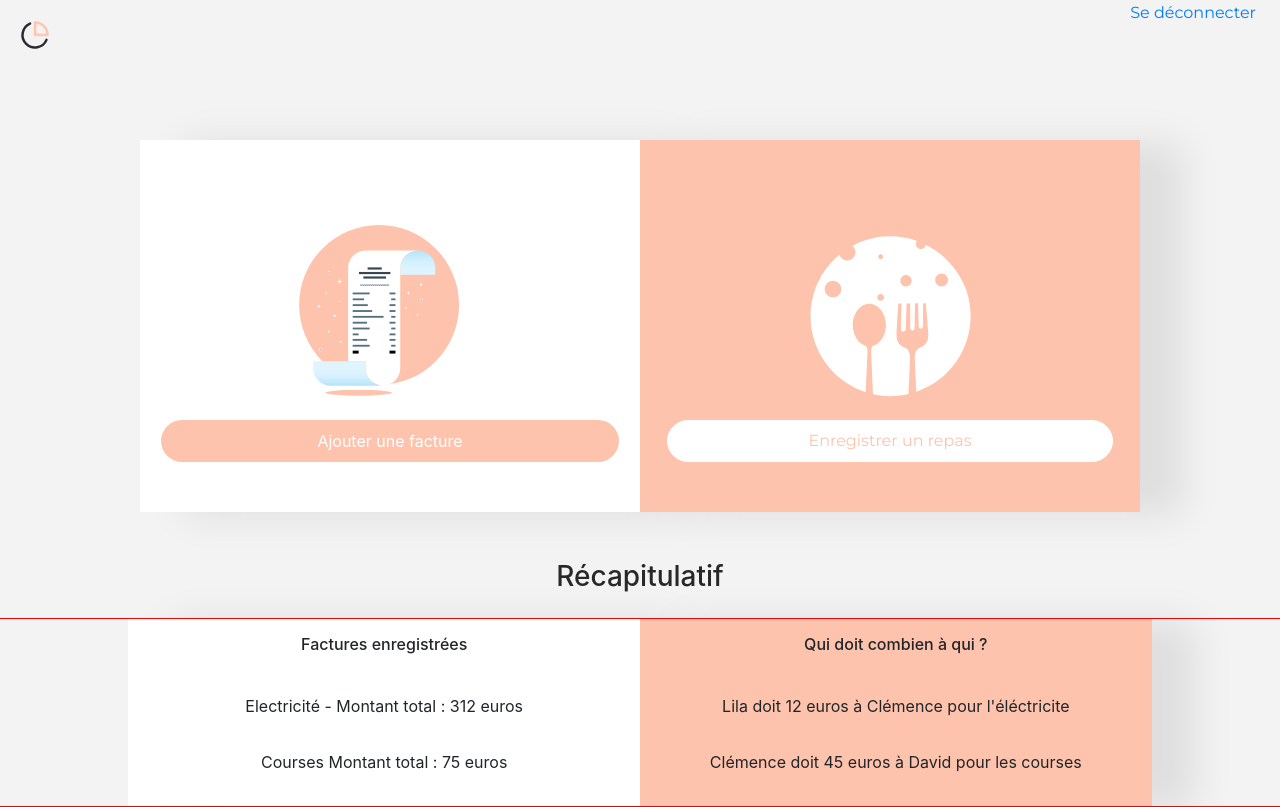
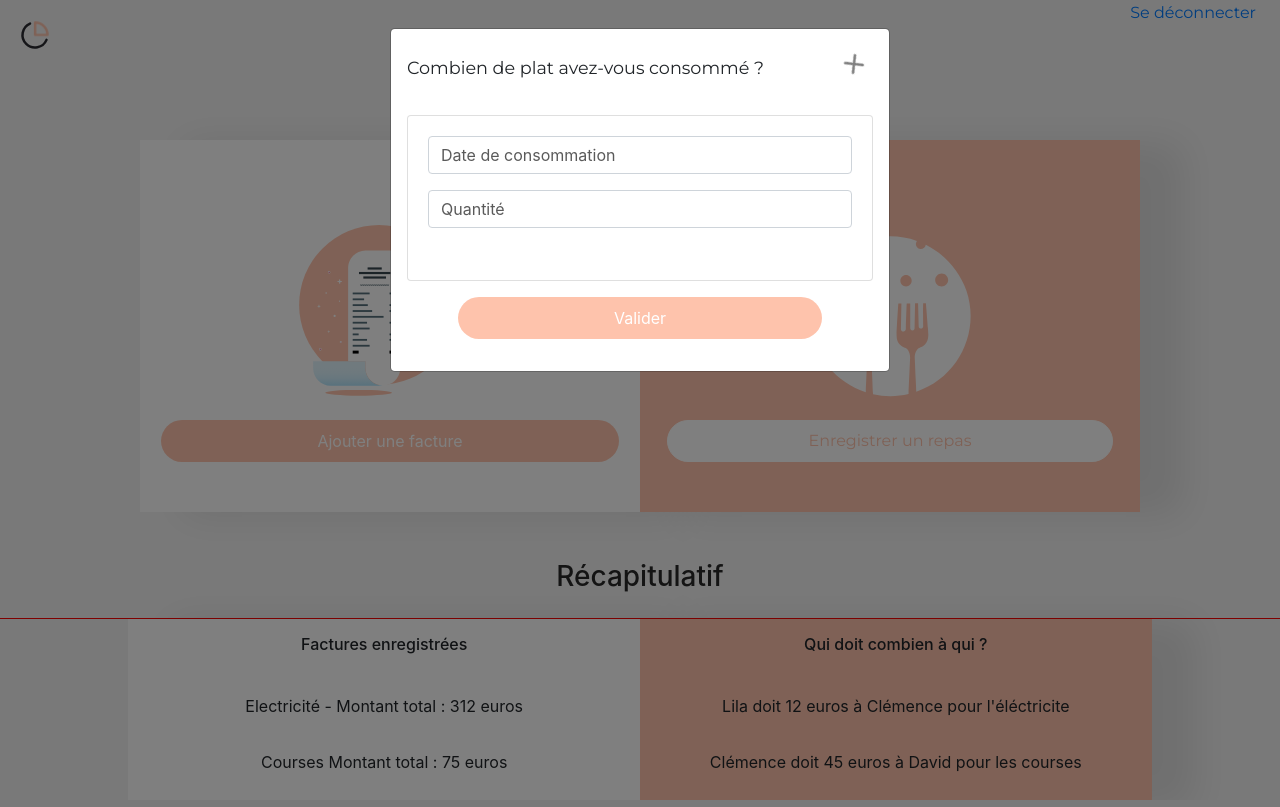
Before and after one commit to Dream-Team-of-Sab/projet-coloc, a Flask app: page /index/ in a window 1280 px wide, after a click on "Enregistrer un repas". Run offline with Flask 2, Linux system fonts and the light colour scheme; the visitor is signed in with stand-in values (Sample User, id 1); some libraries are stand-ins or nearby versions.

Commit message:
Add functionnal code meal-add

```diff
--- a/app/routes.py
+++ b/app/routes.py
@@ -98,11 +98,12 @@ def index():
             price = request.form['price']
             details = request.form['details']
             if request.form.get('yes'):
-                cur.execute('''INSERT INTO Invoices (title, date, prorata,  price, details)
-                                VALUES (?, ?, ?, ? ,?)''', (title, date, 'yes', price, details))
+                prorata = "yes"
             elif request.form.get('no'):
-                cur.execute('''INSERT INTO Invoices (title, date, prorata,  price, details)
-                                VALUES (?, ?, ?, ?, ?)''', (title, date, 'no', price, details))
+                prorata = "no"
+
+            cur.execute('''INSERT INTO Invoices (title, date, prorata,  price, details)
+                        VALUES (?, ?, ?, ?, ?)''', (title, date, prorata, price, details))
 
 
             #Download invoice
@@ -111,17 +112,13 @@ def index():
             if functions.allowed_file(invoice.filename):
                 file_name = secure_filename(invoice.filename)
                 invoice.save(os.path.join(UPLOAD_FOLDER, file_name))
-
             #Add meal
-#           email = request.form['email']                   # J'ai beau chercher, je ne vois pas d'où viennent 'email' et 'password'
-#           password = request.form['password']
-#           id_user = cur.execute('''SELECT id from Users
-#                                   WHERE email = ? AND password = ?''', (email, password)).fetchone()
-#           date = request.form['date']
-#           number = request.form['number']
-#           id_eating_user = id_user
-#           cur.execute('''INSERT INTO Meals (date, number, id_eating_user)
-#                       VALUES (?, ?, ?)''', (date, number, id_eating_user))
+            #il faut récupérer l'id de la personne qui s'est connectée
+            date = request.form['m-date']
+            number = request.form['quantity']
+            id_eating_user = id_user
+            cur.execute('''INSERT INTO Meals (date, number, id_eating_user)
+                       VALUES (?, ?, ?)''', (date, number, id_eating_user))
 #           #Add new colocation
 #           new_name = request.form['new_name']
 #           new_address = request.form['new_address']
--- a/app/templates/index.html
+++ b/app/templates/index.html
@@ -54,8 +54,8 @@
             </div>
 
 
-            <!-- MODAL ENREGRISTER UN REPAS
-            <div class="modal fade" id="mealModal" tabindex="-1" role="dialog" aria-labelledby="exampleModalLabel" aria-hidden="true">
+	    <!-- MODAL ENREGRISTER UN REPAS -->
+         <div class="modal fade" id="mealModal" tabindex="-1" role="dialog" aria-labelledby="exampleModalLabel" aria-hidden="true">
                 <div class="modal-dialog" role="document">
                     <div class="modal-content">
                         <div class="modal-header">
@@ -67,22 +67,25 @@
                             </button>
                         </div>
                         <div class="modal-body">
-                            <div class="card card-body">
-                            <form action='' method='POST'>
-                                <div class="form-group">
+                            <form>
+                                <div class="card card-body">
                                     <div class="form-group">
-					    <input type="text" class="form-control" id="recipient-name" placeholder="Date de consommation" name="date">
+                                        <div class="form-group">
+                                            <input type="text" class="form-control" id="recipient-name" placeholder="Date de consommation" name="m-date">
+                                        </div>
+                                        <div class="form-group">
+                                            <input type="text" class="form-control" id="recipient-name" placeholder="Quantité" name="quantity">
+                                        </div>
                                     </div>
                                 </div>
-                            </div>
-                        </div>
-                        <div class="modal-footer d-flex justify-content-center">
-                            <button type="submit" class="bt btn-2">Valider</button>
+                                <div class="modal-footer d-flex justify-content-center">
+                                    <button type="button" class="bt btn-2">Valider</button>
+                                </div>
+                            </form>
                         </div>
                     </div>
                 </div>
-	    </div> -->
-
+            </div>
             <!-- MODAL/ FORMULAIRE AJOUT DE FACTURE -->
             <div class="modal fade" id="billModal" tabindex="-1" role="dialog" aria-labelledby="exampleModalLabel" aria-hidden="true">
                 <div class="modal-dialog" role="document">
--- a/db/database_gen.py
+++ b/db/database_gen.py
@@ -52,7 +52,7 @@ CUR.execute(
      CREATE TABLE IF NOT EXISTS Meals (
         id INTEGER PRIMARY KEY AUTOINCREMENT,
         date DATE NOT NULL,
-        number FLOAT NOT NULL,
+        number INT NOT NULL,
         id_eating_user INTEGER,
         FOREIGN KEY (id_eating_user)
         REFERENCES Users (id)
```
